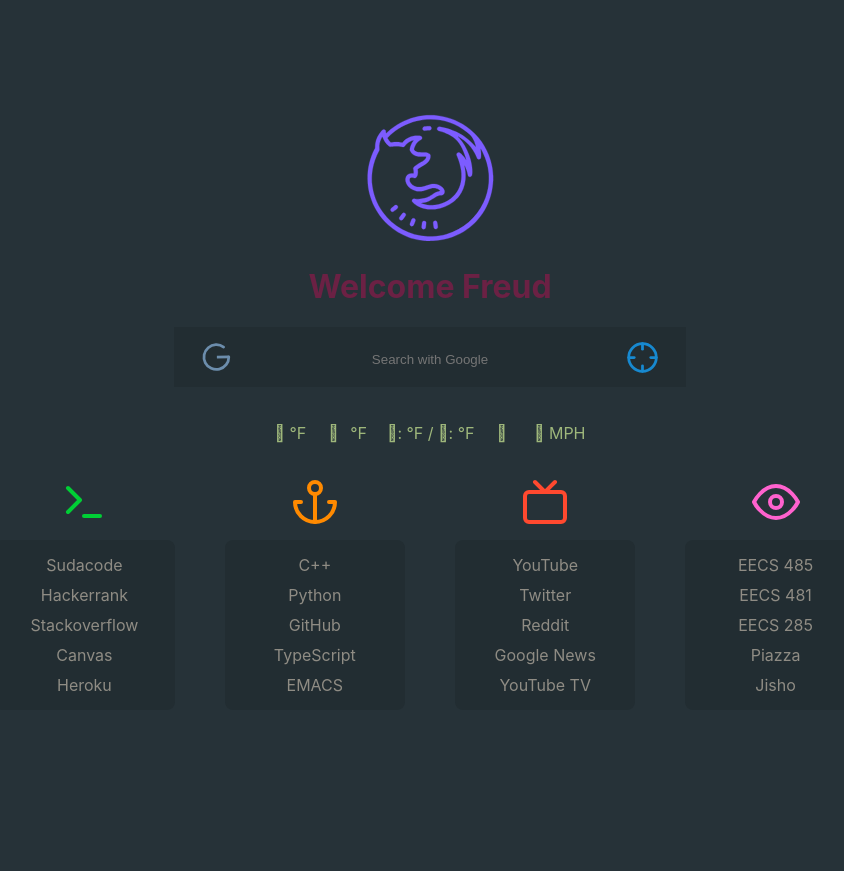
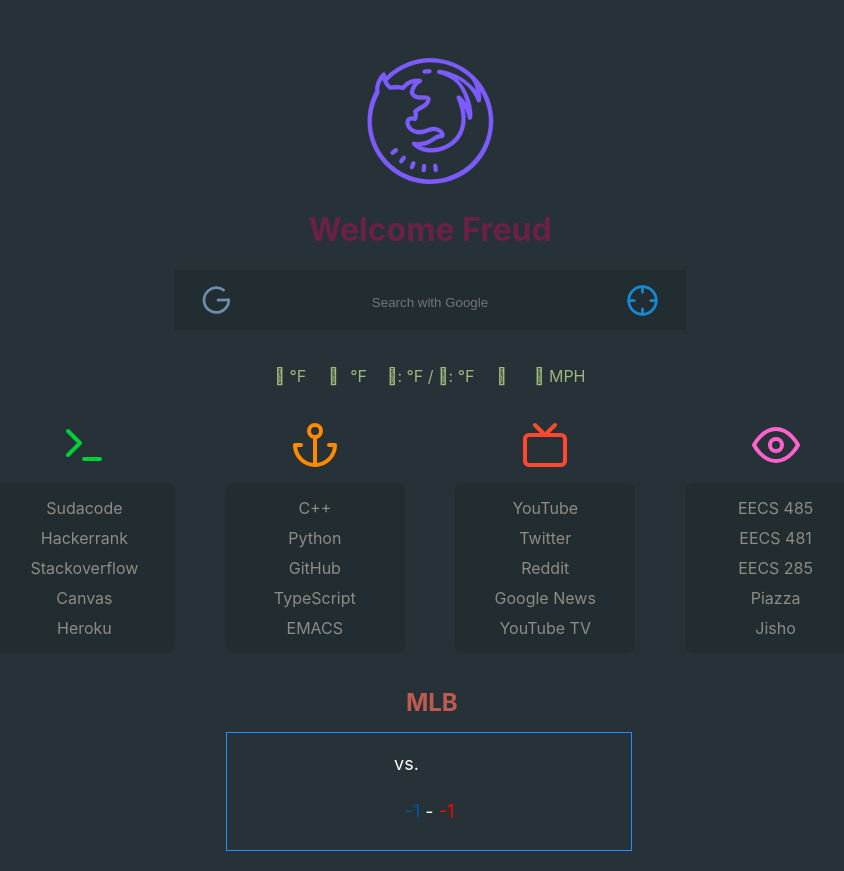
Before and after one commit to ksyasuda/Firefox-startpage, a React (Create React App) app: page / in a window 1280 px wide. Shown: the whole page, without its empty margins (210-1054 px from the left). Before the commit the page ends 800 px from the top, so only its background shows below. Built offline with nearby package versions, Linux system fonts and the light colour scheme; no server answers.

Commit message:
Add MLB scores for the dodgers at least

```diff
--- a/src/App.tsx
+++ b/src/App.tsx
@@ -8,11 +8,12 @@
 import Docs from "./components/Docs/Docs"
 import Media from "./components/Media/Media"
 import MoreLinks from "./components/MoreLinks/MoreLinks"
+import Scores from "./containers/Scores/Scores"
 import "./App.css"
 
 function App() {
 	return (
-		<div className='App' style={{ position: "relative", top: "75px" }}>
+		<div className='App' style={{ position: "relative", top: "18px" }}>
 			<Helmet>
 				<style>{"body { background-color: #263238}"}</style>
 				<title>{"Sudacode Startpage"}</title>
@@ -31,6 +32,7 @@
 					display: "flex",
 					justifyContent: "center",
 					marginTop: "2%",
+					position: "relative",
 				}}
 			>
 				<Favorites />
@@ -38,6 +40,7 @@
 				<Media />
 				<MoreLinks />
 			</div>
+			<Scores />
 		</div>
 	)
 }
--- /dev/null
+++ b/src/containers/Scores/Scores.module.css
@@ -0,0 +1,76 @@
+.Container {
+	display: block;
+	border: 1px solid dodgerblue;
+	width: 100%;
+	padding: 10px;
+	margin-top: 3%;
+	margin-left: 2%;
+}
+
+.Teams {
+	color: white;
+	display: inline-flex;
+	justify-content: center;
+	position: relative;
+	left: -23px;
+}
+
+.Scores {
+	font-size: 18px;
+	color: white;
+}
+
+.Status {
+	font-size: 16px;
+	color: orange;
+}
+
+.DodgerScore {
+	color: #0057a5;
+}
+
+.OtherScore {
+	color: red;
+}
+
+.Dodgers {
+	color: #0057a5;
+	display: inline-flex;
+	padding: 5px;
+	margin-top: 5px;
+	float: left;
+	font-size: 18px;
+}
+
+.Other {
+	color: red;
+	font-size: 18px;
+	padding: 5px;
+	display: inline-flex;
+	margin-top: 5px;
+	float: left;
+}
+
+.Divider {
+	display: inline-flex;
+	float: left;
+	padding: 5px;
+	margin-top: 5px;
+	font-size: 18px;
+}
+
+.Title {
+	text-align: center;
+	position: relative;
+	left: 21px;
+	top: 20px;
+	color: #bf5b51;
+	padding: 15px;
+}
+
+.BigContainer {
+	width: 30%;
+	position: relative;
+	left: 33.5%;
+	top: -20px;
+}
--- /dev/null
+++ b/src/containers/Scores/Scores.tsx
@@ -0,0 +1,91 @@
+import React, { useState, useEffect } from "react"
+import classes from "./Scores.module.css"
+import axios from "axios"
+
+const Scores: React.FC<{}> = () => {
+	const [mlb, setMlb] = useState({
+		score: -1,
+		oppScore: -1,
+		inning: -1,
+		theTeam: "",
+		oppTeam: "",
+		theTeamAbv: "",
+		oppTeamAbv: "",
+		status: "",
+	})
+
+	useEffect(() => {
+		axios
+			.get(
+				"http://site.api.espn.com/apis/site/v2/sports/baseball/mlb/teams/lad"
+			)
+			.then(data => {
+				const { nextEvent } = data.data.team
+				for (let event of nextEvent) {
+					const eventid = event.id
+					// get game data
+					axios
+						.get(
+							`http://site.api.espn.com/apis/site/v2/sports/baseball/mlb/scoreboard/${eventid}`
+						)
+						.then(res => {
+							console.log(res)
+							const competitors = [
+								...res.data.competitions[0].competitors,
+							]
+							const {
+								description,
+							} = res.data.competitions[0].status.type
+							let tscore, oscore, team, oteam, abv, oabv
+							for (let comp of competitors) {
+								console.log(comp)
+								const { displayName, abbreviation } = comp.team
+								const { score } = comp
+								if (abbreviation === "LAD") {
+									tscore = score
+									team = displayName
+									abv = abbreviation
+								} else {
+									oscore = score
+									oteam = displayName
+									oabv = abbreviation
+								}
+							}
+							setMlb({
+								score: tscore,
+								oppScore: oscore,
+								inning: -1,
+								theTeam: team,
+								oppTeam: oteam,
+								theTeamAbv: abv,
+								oppTeamAbv: oabv,
+								status: description,
+							})
+						})
+						.catch(err => console.error(err.message))
+				}
+			})
+			.catch(err => console.error(err.message))
+	}, [])
+
+	return (
+		<div className={classes.BigContainer}>
+			<h2 className={classes.Title}>MLB</h2>
+			<div className={classes.Container}>
+				<div className={classes.Teams}>
+					<span className={classes.Dodgers}>{mlb.theTeam}</span>
+					<span className={classes.Divider}>vs.</span>
+					<span className={classes.Other}>{mlb.oppTeam}</span>
+				</div>
+				<p className={classes.Scores}>
+					<span className={classes.DodgerScore}>{mlb.score}</span> -
+					{"  "}
+					<span className={classes.OtherScore}>{mlb.oppScore}</span>
+				</p>
+				<p className={classes.Status}>{mlb.status}</p>
+			</div>
+		</div>
+	)
+}
+
+export default Scores
```
